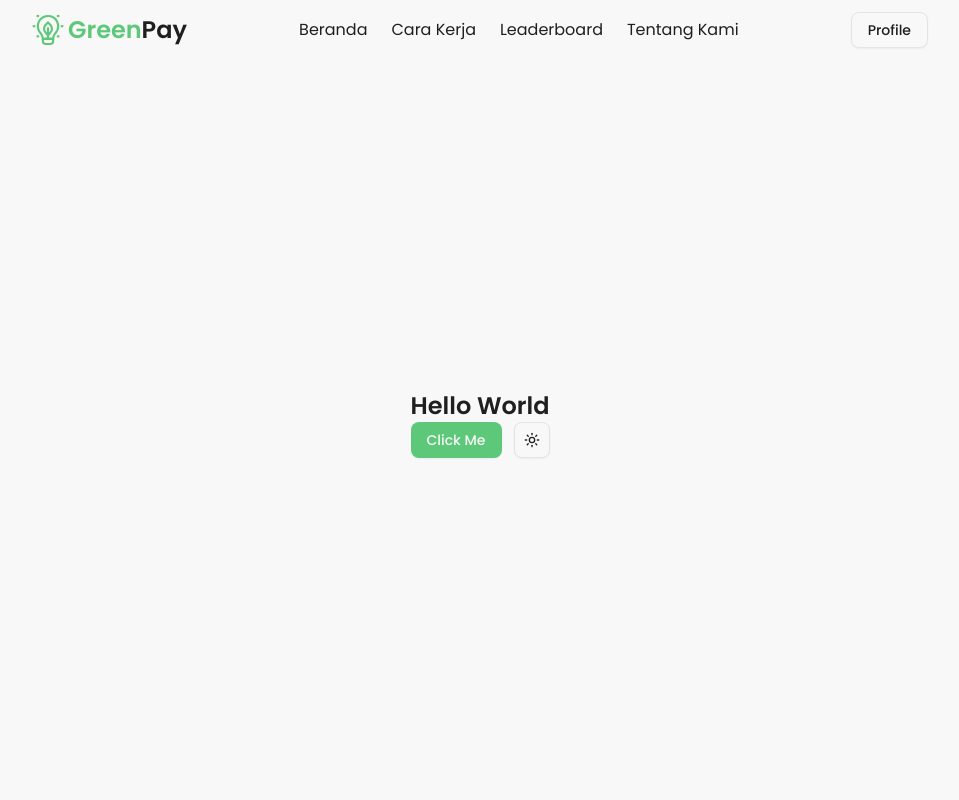
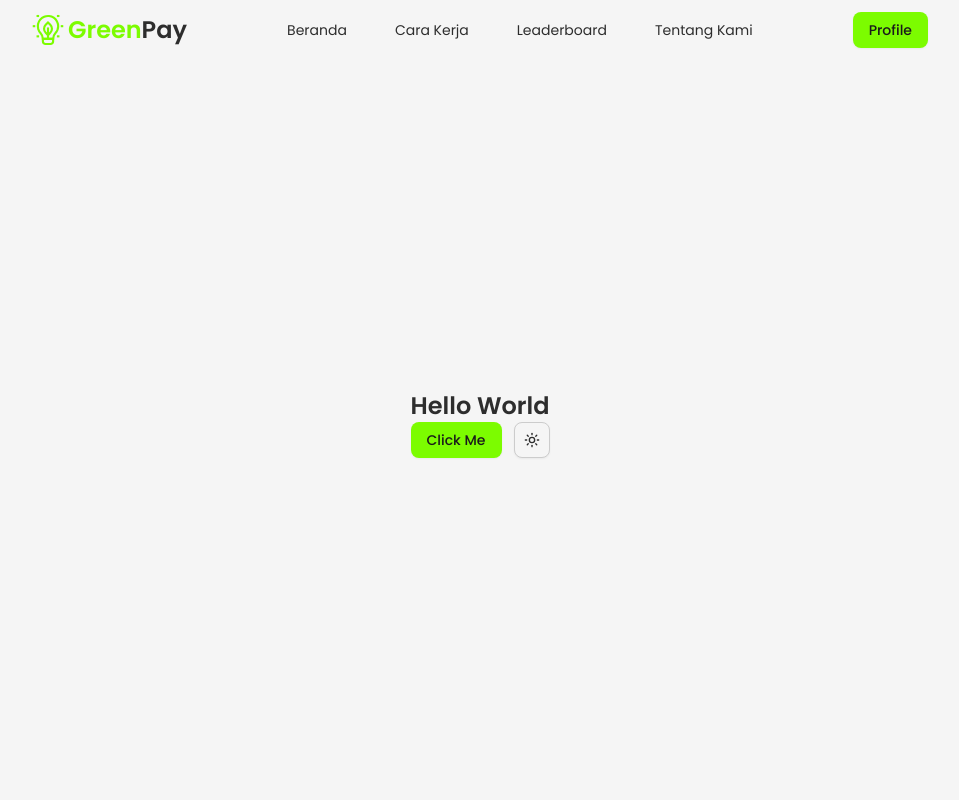
Before and after one commit to zdnemz/GreenPay, a Next.js app: page / in a window 1280 px wide. Shown: the top 800 px of the page, without its empty margins (160-1119 px from the left). Built offline with nearby package versions, Linux system fonts and the light colour scheme.

Commit message:
feat(ui): update navbar and root layout, add custom not-found page
- add custom 404 not-found page (src/app/not-found.tsx)
- update navbar styles and structure
- update RootLayout for better page consistency
- update global styles in globals.css

Refs: #ui-enhancement

```diff
--- a/src/app/globals.css
+++ b/src/app/globals.css
@@ -40,92 +40,92 @@
   --radius-lg: var(--radius);
   --radius-xl: calc(var(--radius) + 4px);
 }
-
 :root {
   --radius: 0.625rem;
 
-  --background: oklch(0.98 0 0);
-  --foreground: oklch(0.24 0 0);
+  --background: #f5f5f5;
+  --foreground: #2d2d2d;
 
-  --card: oklch(0.98 0 0);
-  --card-foreground: oklch(0.24 0 0);
-  --popover: oklch(0.98 0 0);
-  --popover-foreground: oklch(0.24 0 0);
+  --card: #ffffff;
+  --card-foreground: #2d2d2d;
+  --popover: #ffffff;
+  --popover-foreground: #2d2d2d;
 
-  --primary: oklch(0.75 0.15 150);
-  --primary-foreground: oklch(0.98 0 0);
+  --primary: #7cfc00;
+  --primary-foreground: #1a1a1a;
 
-  --secondary: oklch(0.72 0.15 250);
-  --secondary-foreground: oklch(0.98 0 0);
+  --secondary: #2d2d2d;
+  --secondary-foreground: #f5f5f5;
 
-  --muted: oklch(0.94 0.03 160);
-  --muted-foreground: oklch(0.4 0.05 160);
-  --accent: oklch(0.88 0.08 200);
-  --accent-foreground: oklch(0.24 0 0);
+  --muted: #e0e0e0;
+  --muted-foreground: #4d4d4d;
 
-  --destructive: oklch(0.62 0.2 30);
+  --accent: #7cfc00;
+  --accent-foreground: #1a1a1a;
 
-  --border: oklch(0.92 0 0);
-  --input: oklch(0.92 0 0);
-  --ring: oklch(0.7 0 0);
+  --destructive: #ff4c4c;
 
-  --chart-1: oklch(0.75 0.15 150);
-  --chart-2: oklch(0.72 0.15 250);
-  --chart-3: oklch(0.88 0.08 200);
-  --chart-4: oklch(0.65 0.18 90);
-  --chart-5: oklch(0.85 0.1 140);
+  --border: #cccccc;
+  --input: #dddddd;
+  --ring: #7cfc00;
 
-  --sidebar: oklch(0.98 0 0);
-  --sidebar-foreground: oklch(0.24 0 0);
-  --sidebar-primary: oklch(0.75 0.15 150);
-  --sidebar-primary-foreground: oklch(0.98 0 0);
-  --sidebar-accent: oklch(0.72 0.15 250);
-  --sidebar-accent-foreground: oklch(0.98 0 0);
-  --sidebar-border: oklch(0.92 0 0);
-  --sidebar-ring: oklch(0.7 0 0);
+  --chart-1: #7cfc00;
+  --chart-2: #a6ff4d;
+  --chart-3: #bfff80;
+  --chart-4: #99e600;
+  --chart-5: #66cc00;
+
+  --sidebar: #f5f5f5;
+  --sidebar-foreground: #2d2d2d;
+  --sidebar-primary: #7cfc00;
+  --sidebar-primary-foreground: #1a1a1a;
+  --sidebar-accent: #e0e0e0;
+  --sidebar-accent-foreground: #2d2d2d;
+  --sidebar-border: #cccccc;
+  --sidebar-ring: #7cfc00;
 }
 
 .dark {
-  --background: oklch(0.24 0 0);
-  --foreground: oklch(0.98 0 0);
+  --background: #2d2d2d;
+  --foreground: #f5f5f5;
 
-  --card: oklch(0.28 0 0);
-  --card-foreground: oklch(0.98 0 0);
-  --popover: oklch(0.28 0 0);
-  --popover-foreground: oklch(0.98 0 0);
+  --card: #1a1a1a;
+  --card-foreground: #f5f5f5;
+  --popover: #1a1a1a;
+  --popover-foreground: #f5f5f5;
 
-  --primary: oklch(0.75 0.15 150);
-  --primary-foreground: oklch(0.98 0 0);
+  --primary: #7cfc00;
+  --primary-foreground: #1a1a1a;
 
-  --secondary: oklch(0.72 0.15 250);
-  --secondary-foreground: oklch(0.98 0 0);
+  --secondary: #1a1a1a;
+  --secondary-foreground: #f5f5f5;
 
-  --muted: oklch(0.3 0.03 160);
-  --muted-foreground: oklch(0.7 0.05 160);
+  --muted: #3a3a3a;
+  --muted-foreground: #a6a6a6;
 
-  --accent: oklch(0.4 0.1 200);
-  --accent-foreground: oklch(0.98 0 0);
+  --accent: #7cfc00;
+  --accent-foreground: #1a1a1a;
 
-  --destructive: oklch(0.55 0.2 30);
+  --destructive: #ff4c4c;
 
-  --border: oklch(1 0 0 / 15%);
-  --input: oklch(1 0 0 / 20%);
-  --ring: oklch(0.7 0 0);
+  --border: #4d4d4d;
+  --input: #5c5c5c;
+  --ring: #7cfc00;
 
-  --chart-1: oklch(0.75 0.15 150);
-  --chart-2: oklch(0.72 0.15 250);
-  --chart-3: oklch(0.88 0.08 200);
-  --chart-4: oklch(0.65 0.18 90);
-  --chart-5: oklch(0.85 0.1 140);
+  --chart-1: #7cfc00;
+  --chart-2: #a6ff4d;
+  --chart-3: #bfff80;
+  --chart-4: #99e600;
+  --chart-5: #66cc00;
 
-  --sidebar: oklch(0.28 0 0);
-  --sidebar-foreground: oklch(0.98 0 0);
-  --sidebar-primary: oklch(0.75 0.15 150);
-  --sidebar-primary-foreground: oklch(0.98 0 0);
-  --sidebar-accent: oklch(0.72 0.15 250);
-  --sidebar-accent-foreground: oklch(0.98 0 0);
-  --sidebar-border: oklch(1 0 0 / 15%);
-  --sidebar-ring: oklch(0.7 0 0);
+  --sidebar: #1a1a1a;
+  --sidebar-foreground: #f5f5f5;
+  --sidebar-primary: #7cfc00;
+  --sidebar-primary-foreground: #1a1a1a;
+  --sidebar-accent: #3a3a3a;
+  --sidebar-accent-foreground: #f5f5f5;
+  --sidebar-border: #4d4d4d;
+  --sidebar-ring: #7cfc00;
 }
 
 @layer base {
--- /dev/null
+++ b/src/app/not-found.tsx
@@ -0,0 +1,31 @@
+import RootLayout from "@/components/layouts/RootLayout";
+import { Button } from "@/components/ui/button";
+import { ChevronLeft } from "lucide-react";
+import Link from "next/link";
+
+export default function NotFound() {
+  return (
+    <RootLayout>
+      <div className="flex min-h-screen w-full flex-col items-center justify-center space-y-3 text-center">
+        <div>
+          {/* Status Code */}
+          <h1 className="text-primary text-6xl font-bold">404</h1>
+
+          {/* Message */}
+          <h2 className="text-2xl font-semibold">Halaman Tidak Ditemukan</h2>
+          <p className="text-muted-foreground max-w-md text-sm">
+            Maaf, halaman yang Anda cari tidak tersedia atau telah dipindahkan.
+          </p>
+        </div>
+        {/* Back to Home */}
+
+        <Button asChild className="flex items-center gap-2">
+          <Link href="/">
+            <ChevronLeft className="h-4 w-4" />
+            Kembali ke Beranda
+          </Link>
+        </Button>
+      </div>
+    </RootLayout>
+  );
+}
--- a/src/components/Navbar.tsx
+++ b/src/components/Navbar.tsx
@@ -15,7 +15,7 @@ const isAuthenticated = true;
 
 export default function Navbar() {
   return (
-    <div className="flex w-full items-center justify-between">
+    <div className="bg-sidebar flex w-full items-center justify-between">
       {/* Logo */}
       <div>
         <h1 className="text-2xl font-semibold">
@@ -30,17 +30,17 @@ export default function Navbar() {
 
       {/* Navigation List */}
       <nav>
-        <ul className="flex items-center justify-center space-x-6">
-          <li>
+        <ul className="flex items-center justify-center space-x-12 text-sm">
+          <li className="hover:text-primary transition-colors">
             <Link href="/">Beranda</Link>
           </li>
-          <li>
+          <li className="hover:text-primary transition-colors">
             <Link href="/how-it-works">Cara Kerja</Link>
           </li>
-          <li>
+          <li className="hover:text-primary transition-colors">
             <Link href="/leaderboard">Leaderboard</Link>
           </li>
-          <li>
+          <li className="hover:text-primary transition-colors">
             <Link href="/about">Tentang Kami</Link>
           </li>
         </ul>
@@ -82,11 +82,7 @@ function NavbarAction({
           {/* Authenticated Action */}
           <DropdownMenu>
             <DropdownMenuTrigger asChild>
-              <Button
-                variant="outline"
-                aria-label="Menu Profil"
-                className="cursor-pointer"
-              >
+              <Button aria-label="Menu Profil" className="cursor-pointer">
                 Profile
               </Button>
             </DropdownMenuTrigger>
--- a/src/components/layouts/RootLayout.tsx
+++ b/src/components/layouts/RootLayout.tsx
@@ -20,7 +20,7 @@ export default function RootLayout({
   return (
     <>
       {header && (
-        <header className={cn("fixed z-50 w-full py-3", DEFAULT_PADDING)}>
+        <header className={cn("fixed z-50 w-full *:py-3", DEFAULT_PADDING)}>
           {header}
         </header>
       )}
```
